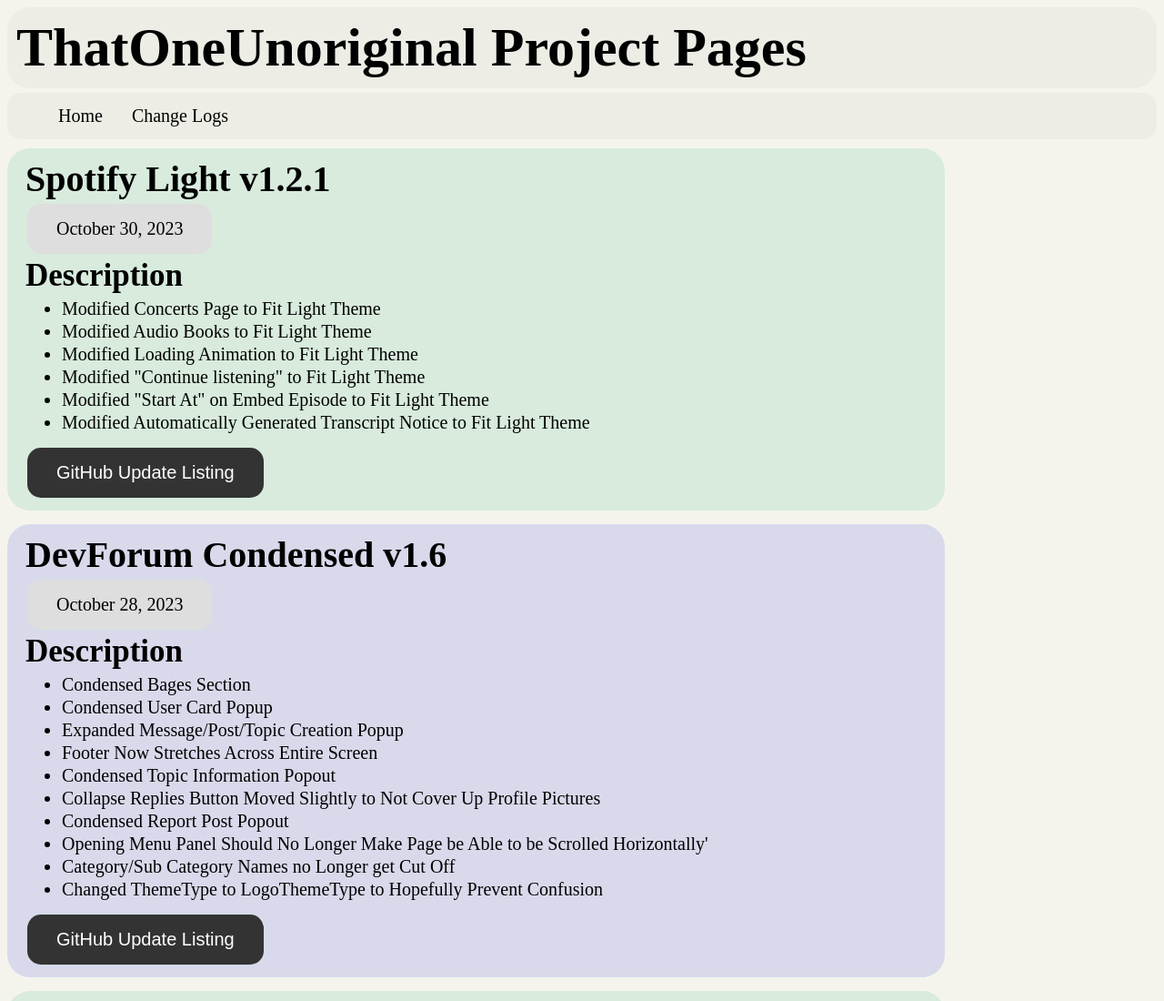
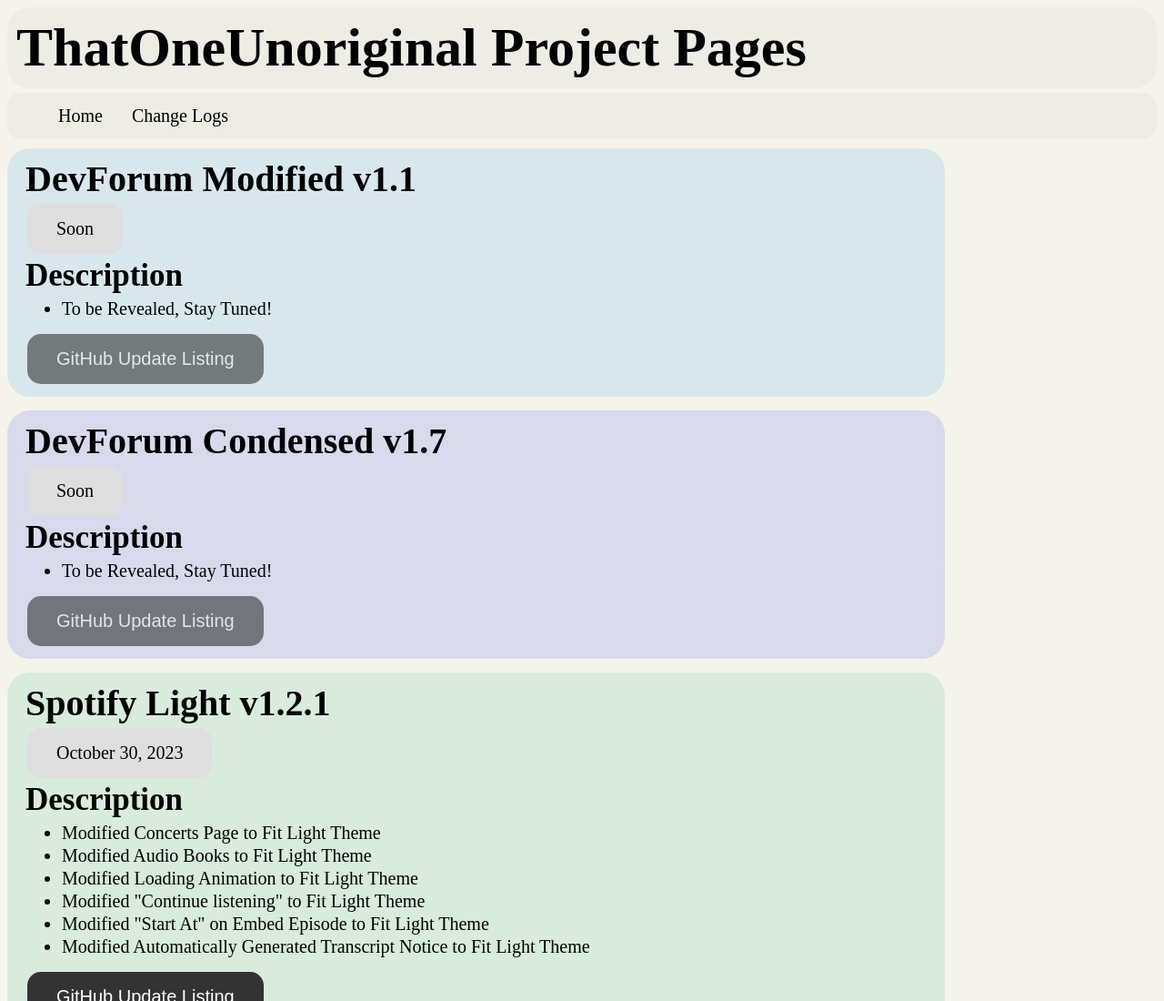
Before and after one commit to ThatOneUnoriginal/ThatOneUnoriginal.github.io, a plain HTML site: page changelogs.html in a window 1280 px wide. Shown: the top 1100 px of the page at 91% size. Drawn offline with Linux system fonts and the light colour scheme.

Commit message:
Changelogs

```diff
--- a/changelogs.html
+++ b/changelogs.html
@@ -49,6 +49,9 @@
 }
 .SpotifyLight{
 	background: #d8ebdd;
+}
+.DevForumModified{
+	background: #D8E7EB;
 }
 .comingSoonPill{
 	margin-bottom: 15px;
@@ -162,6 +165,25 @@
   <li class="menu"><a class="active" href="index.html">Home</a></li>
   <li class="menu"><a href="changelogs.html">Change Logs</a></li>
 </ul>
+<div class="contentPills DevForumModified">
+	<h1 style="font-size: 40px">DevForum Modified v1.1</h1>
+	<div class="tags">Soon</div><br>
+	<h2 style="font-size: 35px">Description</h2>
+	<ul class="DevForumModified">
+  		<li class="change" style="font-weight: 500">To be Revealed, Stay Tuned!</li>
+	</ul>
+	<button class="button buttonGitHub disabled" >GitHub Update Listing</a></button>
+</div>
+<div class="contentPills DevForumCondensed">
+	<h1 style="font-size: 40px">DevForum Condensed v1.7</h1>
+	<div class="tags">Soon</div><br>
+	<h2 style="font-size: 35px">Description</h2>
+	<ul class="DevForumCondensed">
+  		<li class="change" style="font-weight: 500">To be Revealed, Stay Tuned!</li>
+	</ul>
+	<button class="button buttonGitHub disabled" >GitHub Update Listing</a></button>
+</div>
+
 <div class="contentPills SpotifyLight">
 <h1 style="font-size: 40px">Spotify Light v1.2.1</h1>
 <div class="tags">October 30, 2023</div><br>
```
Also changed, not shown: index.html (+2 -2 lines).
